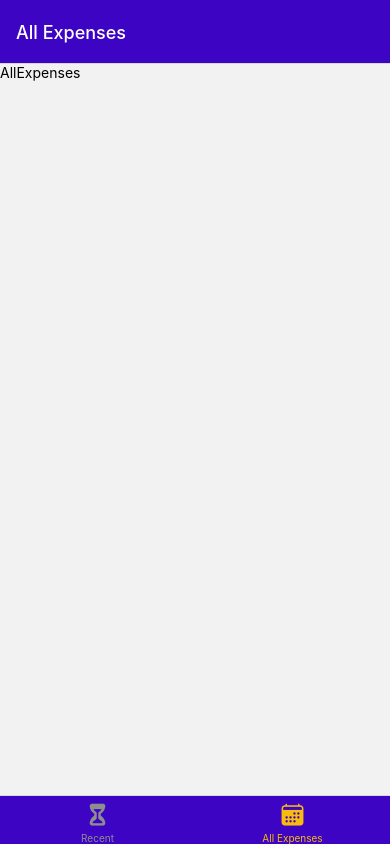
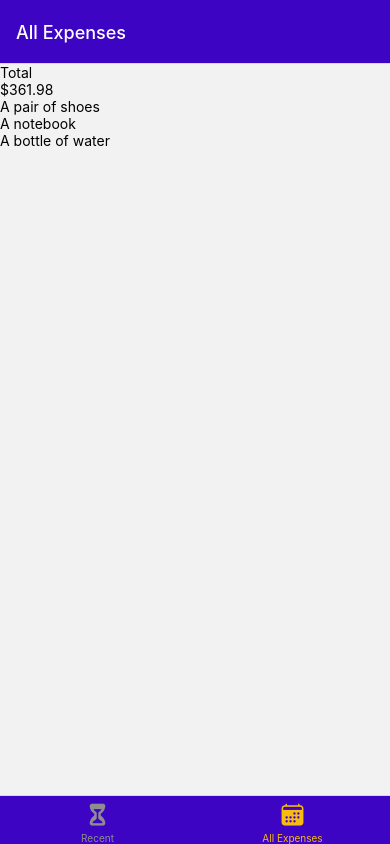
Before and after one commit to Ives-Gomes/expenses-tracker-mobile, a React Native app: screen /AllExpenses in a window 390 px wide. Built offline with nearby package versions, Linux system fonts and the light colour scheme.

Commit message:
feat: expenses output by summary and list

```diff
--- /dev/null
+++ b/components/ExpensesOutput/ExpensesList.js
@@ -0,0 +1,19 @@
+import { FlatList, Text } from 'react-native';
+
+const renderExpenseItem = (itemData) => {
+  return (
+    <Text>{itemData.item.description}</Text>
+  );
+};
+
+const ExpensesList = ({ expenses }) => {
+  return (
+    <FlatList
+      data={expenses}
+      renderItem={renderExpenseItem}
+      keyExtractor={(item) => item.id}
+    />
+  );
+};
+
+export default ExpensesList;
--- /dev/null
+++ b/components/ExpensesOutput/ExpensesOutput.js
@@ -0,0 +1,37 @@
+import { View, Text, FlatList } from 'react-native';
+
+import ExpensesList from './ExpensesList';
+import ExpensesSummary from './ExpensesSummary';
+
+const DUMMY_EXPENSES = [
+  {
+    id: 'e1',
+    description: 'A pair of shoes',
+    amount: 59.99,
+    date: new Date('2021-12-19'),
+  },
+  {
+    id: 'e2',
+    description: 'A notebook',
+    amount: 300.00,
+    date: new Date('2022-01-04'),
+  },
+  {
+    id: 'e3',
+    description: 'A bottle of water',
+    amount: 1.99,
+    date: new Date('2022-04-18'),
+  },
+];
+
+const ExpensesOutput = ({ expenses, expensesPeriod }) => {
+  return (
+    <View>
+      <ExpensesSummary expenses={DUMMY_EXPENSES} periodName={expensesPeriod} />
+
+      <ExpensesList expenses={DUMMY_EXPENSES} />
+    </View>
+  );
+};
+
+export default ExpensesOutput;
--- /dev/null
+++ b/components/ExpensesOutput/ExpensesSummary.js
@@ -0,0 +1,16 @@
+import { View, Text } from 'react-native';
+
+const ExpensesSummary = ({ expenses, periodName }) => {
+  const expensesSum = expenses.reduce((sum, expense) => {
+    return sum + expense.amount;
+  }, 0);
+
+  return (
+    <View>
+      <Text>{periodName}</Text>
+      <Text>${expensesSum.toFixed(2)}</Text>
+    </View>
+  );
+};
+
+export default ExpensesSummary;
--- a/screens/AllExpenses.js
+++ b/screens/AllExpenses.js
@@ -1,8 +1,8 @@
-import { Text } from 'react-native';
+import ExpensesOutput from '../components/ExpensesOutput/ExpensesOutput';
 
 const AllExpenses = () => {
   return (
-    <Text>AllExpenses</Text>
+    <ExpensesOutput expensesPeriod="Total" />
   );
 };
 
--- a/screens/RecentExpenses.js
+++ b/screens/RecentExpenses.js
@@ -1,8 +1,8 @@
-import { Text } from 'react-native';
+import ExpensesOutput from '../components/ExpensesOutput/ExpensesOutput';
 
 const RecentExpenses = () => {
   return (
-    <Text>RecentExpenses</Text>
+    <ExpensesOutput expensesPeriod="Last 7 Days" />
   );
 };
 
```
